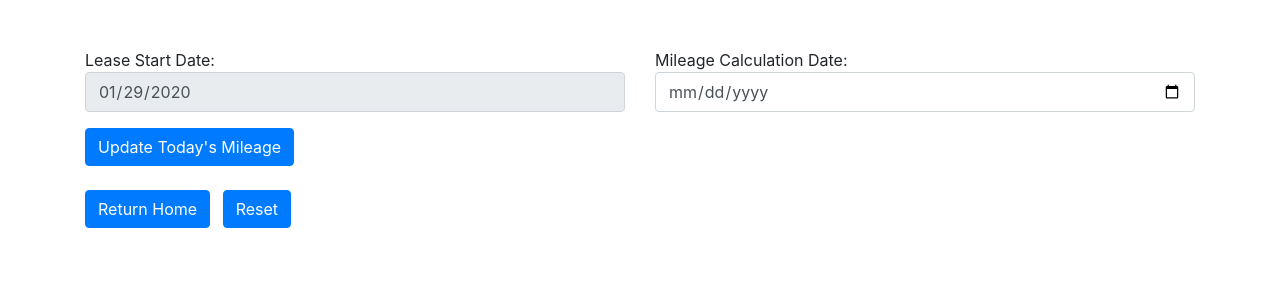
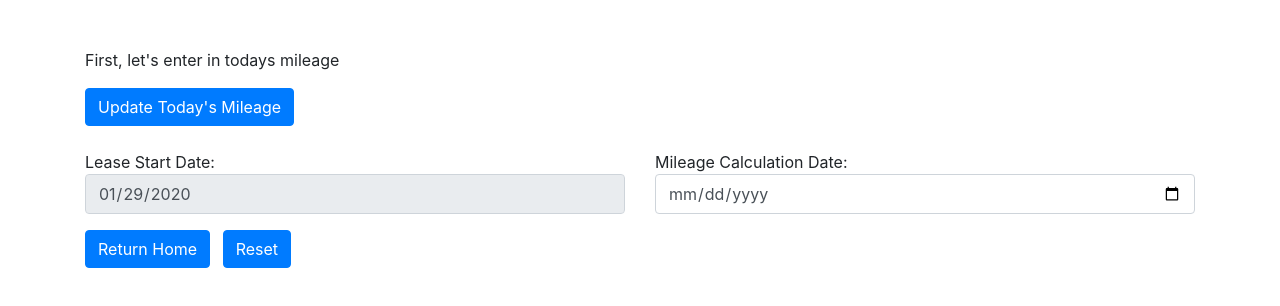
Before and after one commit to sam11385/lease-calculator, a website: page my-lease.html in a window 1280 px wide. Drawn offline with nearby package versions, Linux system fonts and the light colour scheme.

Commit message:
Rearrange layout.

```diff
--- a/my-lease.html
+++ b/my-lease.html
@@ -11,7 +11,16 @@
 
 <body>
     <div class="container">
-        <div class="row mb-3 mt-5">
+        <div class="row mt-5 mb-4">
+            <div class="col-sm-12">
+                <p>First, let's enter in todays mileage</p>
+                <button type="button" class="btn btn-primary" data-toggle="modal" data-target="#exampleModal">
+            Update Today's Mileage
+          </button>
+            </div>
+        </div>
+
+        <div class="row mb-3 mt-4">
             <div class="input-group">
                 <div class="col-sm-6">
                     Lease Start Date:
@@ -21,14 +30,6 @@
                     Mileage Calculation Date:
                     <input class="form-control" type="date" min="2020-01-29" id="mileageDate" onchange="calculateMiles()" />
                 </div>
-            </div>
-        </div>
-
-        <div class="row mt-3 mb-4">
-            <div class="col-sm-12">
-                <button type="button" class="btn btn-primary" data-toggle="modal" data-target="#exampleModal">
-            Update Today's Mileage
-          </button>
             </div>
         </div>
 
```
